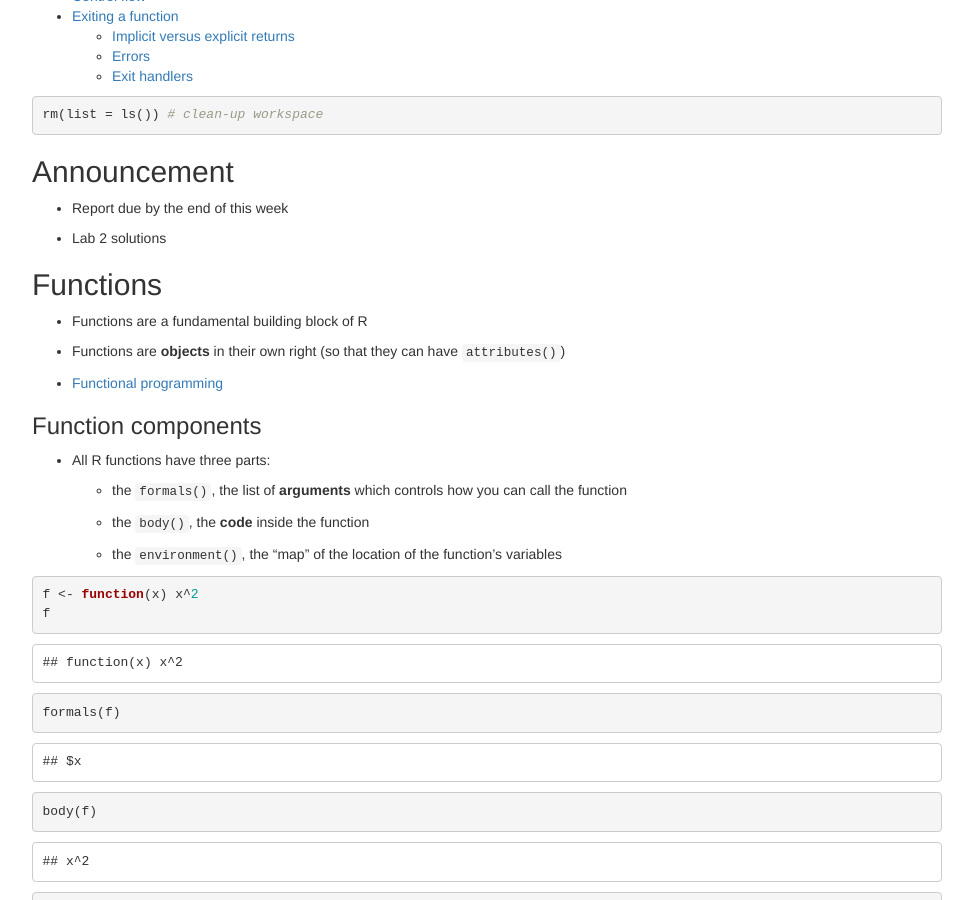
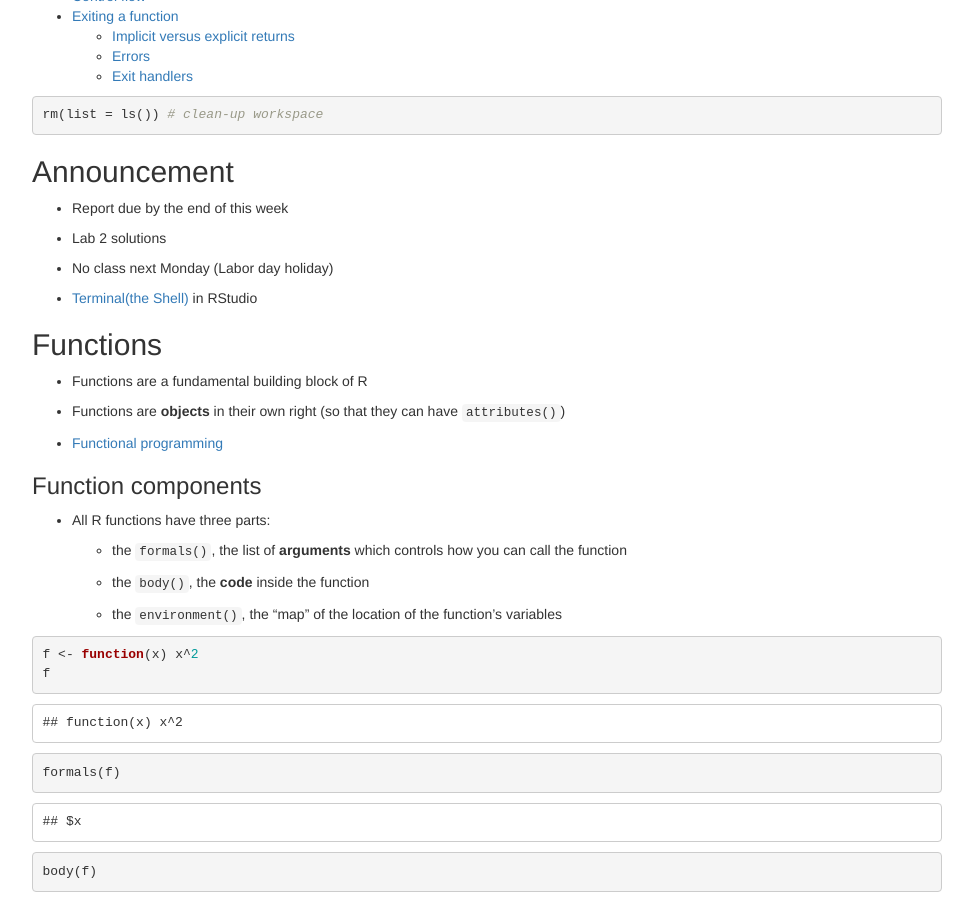
Before and after one commit to tulane-math7360/tulane-math7360.github.io, a Jekyll site: the page slides/06-Functions/Functions.html, which Jekyll copies as it is, in a window 1280 px wide and 900 px high, scrolled down 434 px. Shown: the whole window, without its empty margins (153-1126 px from the left). Built offline with Jekyll 4.4.1, drawn with Linux system fonts in a browser that asks for light colours.

Commit message:
update lecture slides on Functions

```diff
--- a/slides/06-Functions/Functions.Rmd
+++ b/slides/06-Functions/Functions.Rmd
@@ -19,6 +19,10 @@ rm(list = ls()) # clean-up workspace
  - Report due by the end of this week
 
  - Lab 2 solutions
+
+ - No class next Monday (Labor day holiday)
+
+ - [Terminal(the Shell)](https://happygitwithr.com/shell.html#shell) in RStudio
 
 ## Functions
 
--- a/slides/06-Functions/Functions.html
+++ b/slides/06-Functions/Functions.html
@@ -416,6 +416,8 @@ summary {
 <ul>
 <li><p>Report due by the end of this week</p></li>
 <li><p>Lab 2 solutions</p></li>
+<li><p>No class next Monday (Labor day holiday)</p></li>
+<li><p><a href="https://happygitwithr.com/shell.html#shell">Terminal(the Shell)</a> in RStudio</p></li>
 </ul>
 </div>
 <div id="functions" class="section level2">
```
Also changed, not shown: other parts of slides/06-Functions/Functions.html (+3 -3 lines).
